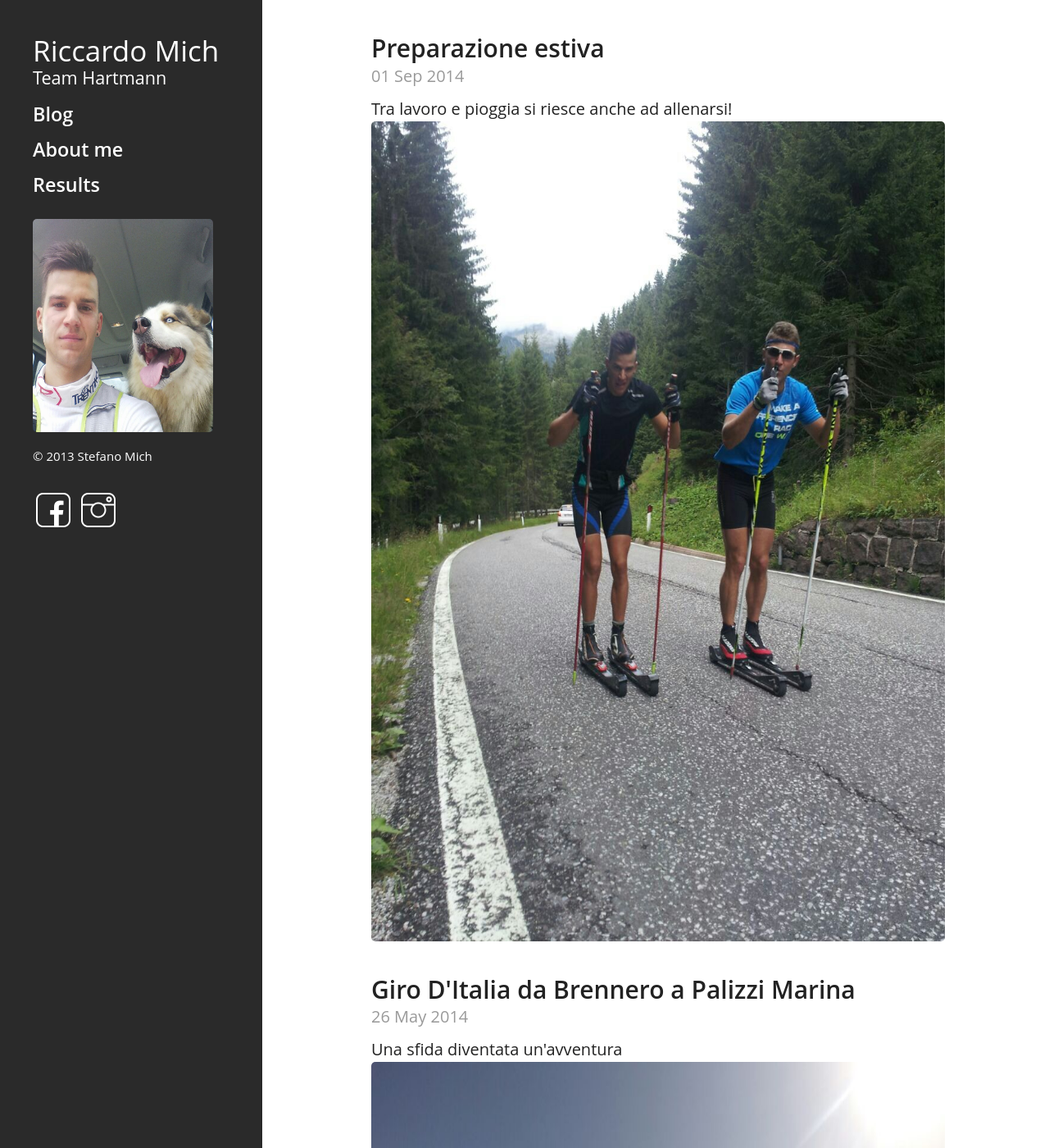
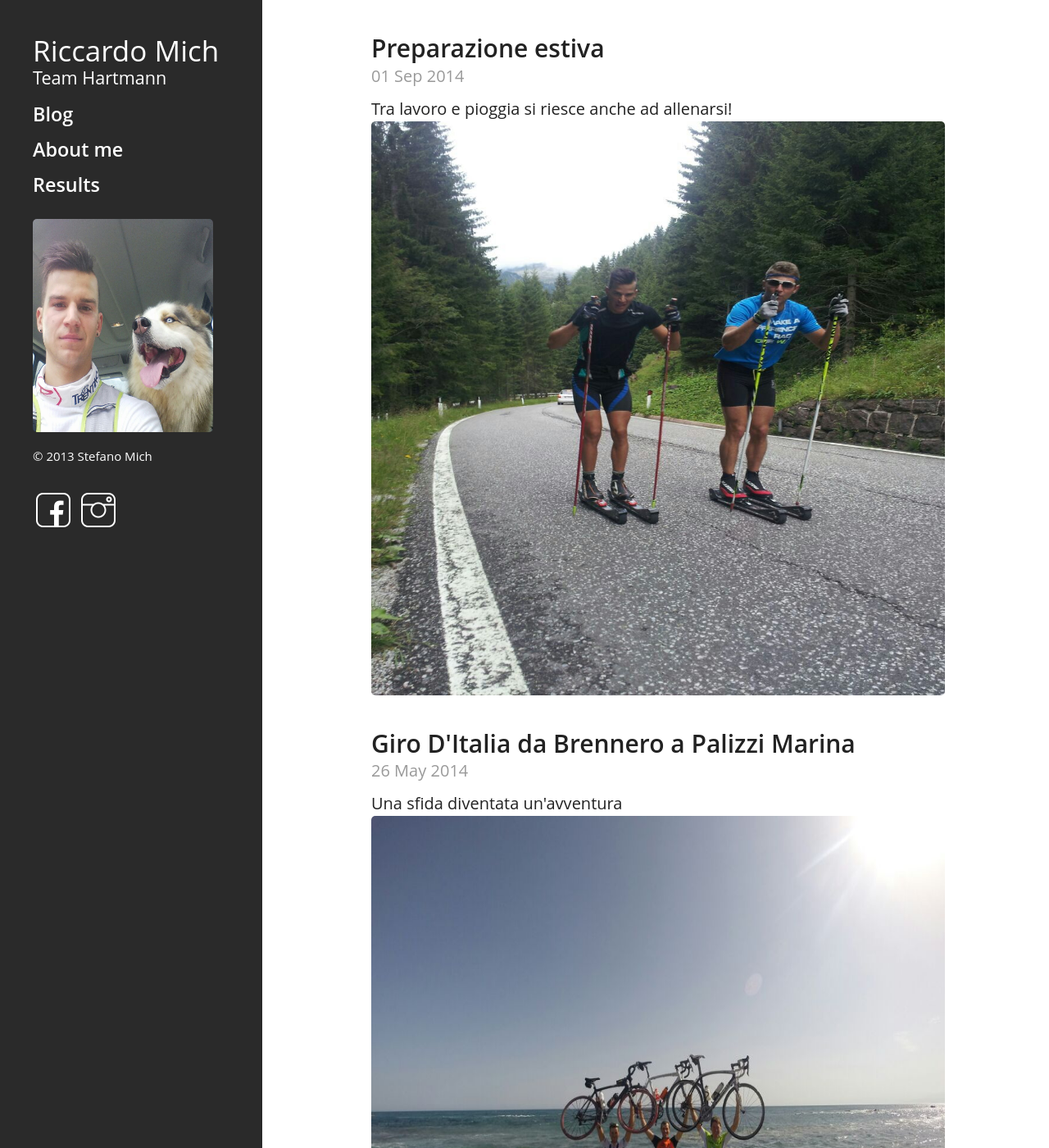
Before and after one commit to stefanomich22/mich93.github.io, a Jekyll site: the page built from index.html, in a window 1280 px wide and 1400 px high. Shown: the whole window at 82% size. Built offline with Jekyll 4.4.1, drawn with Linux system fonts in a browser that asks for light colours; Markdown is read by kramdown in place of the engine named in the settings; the list of posts is cut into pages by our own code.

Commit message:
new post estate

```diff
--- a/public/css/hyde.css
+++ b/public/css/hyde.css
@@ -502,7 +502,7 @@ a:hover {
 }
 .postimg{
 	width: 700px;
-	height: 1000px;
+	height: 700px;
 
 
 }
```
